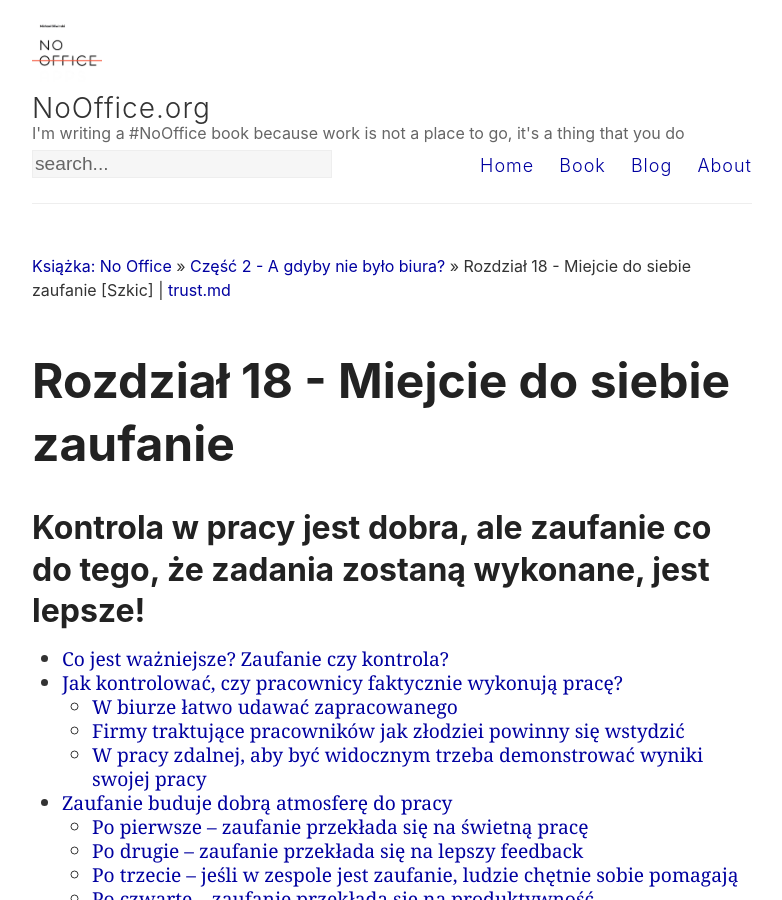
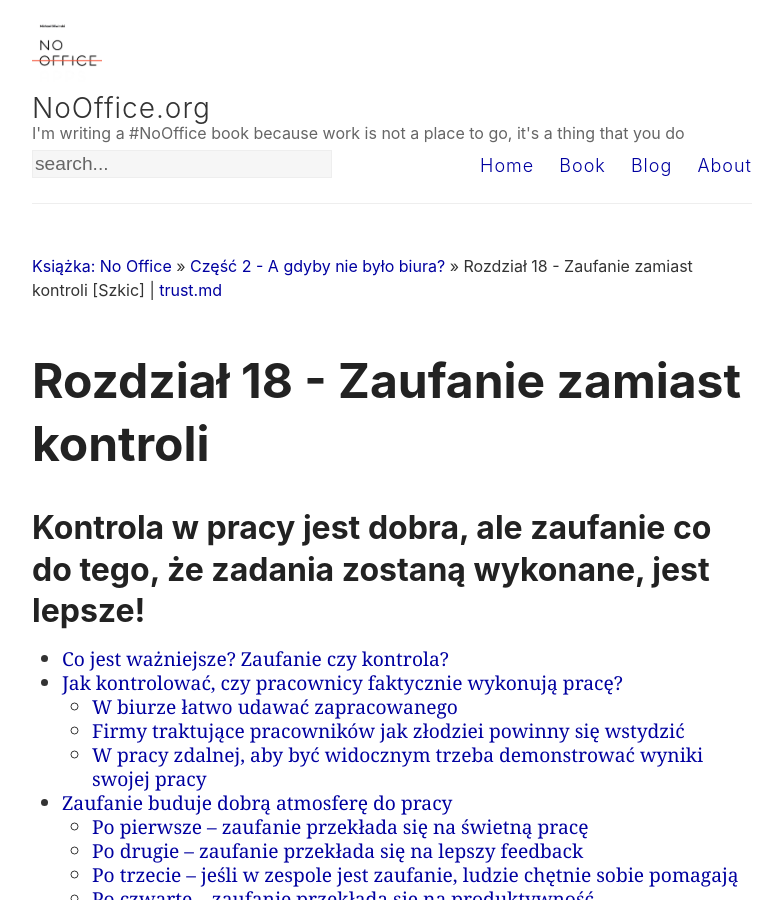
Before and after one commit to Nozbe/NoOffice.org, a Jekyll site: the page built from _pl/trust.md, in a window 1280 px wide and 900 px high. Shown: the whole window, without its empty margins (248-1030 px from the left). Built offline with Jekyll 4.4.1, drawn with Linux system fonts in a browser that asks for light colours.

Commit message:
Change title from 'Miejcie do siebie zaufanie' to 'Zaufanie zamiast kontroli'

```diff
--- a/_pl/trust.md
+++ b/_pl/trust.md
@@ -4,7 +4,7 @@ redirect_from:
  - /zaufanie/
  - /18pl/
 part: two
-title: Miejcie do siebie zaufanie
+title: Zaufanie zamiast kontroli
 subtitle: "Kontrola w pracy jest dobra, ale zaufanie co do tego, że zadania zostaną wykonane, jest lepsze!"
 ---
 
```
